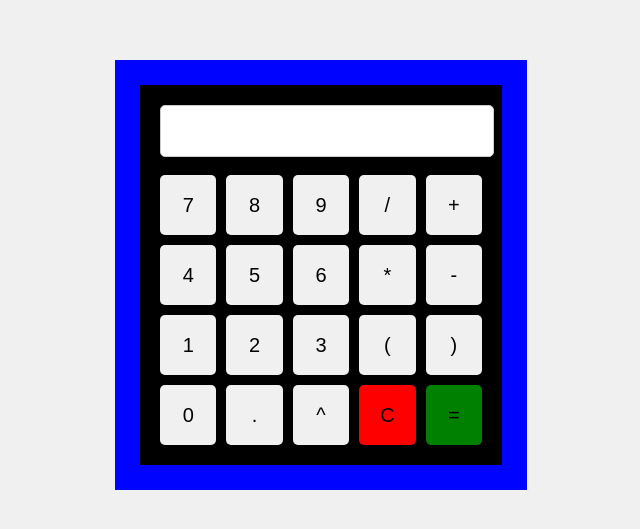
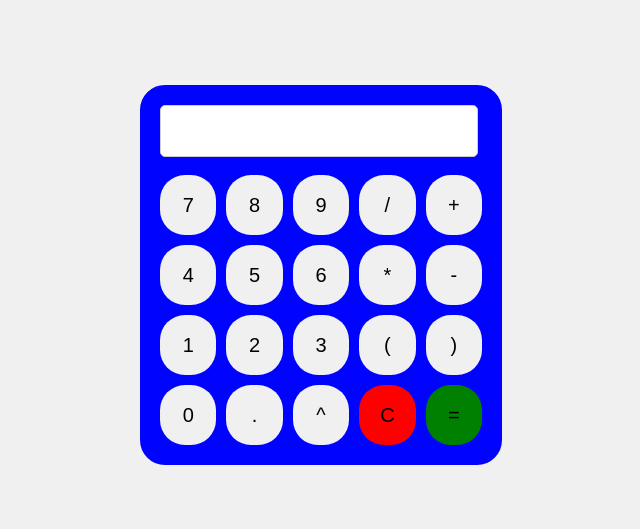
Before and after one commit to MatomeMabitsi/AICTE-OASIS, a plain HTML site: page Web Development/Level 2 - Task 1/calculator.html in a window 1280 px wide. Shown: the part 125-654 px from the top of the page, without its empty margins (319-959 px from the left). Drawn offline with Linux system fonts and the light colour scheme.

Commit message:
new look

```diff
--- a/Web Development/Level 2 - Task 1/calculator.html
+++ b/Web Development/Level 2 - Task 1/calculator.html
@@ -13,26 +13,26 @@
 
     <div class="buttons">
 
-      <button onclick="appendToDisplay('7')">7</button>
-      <button onclick="appendToDisplay('8')">8</button>
-      <button onclick="appendToDisplay('9')">9</button>
-      <button onclick="appendToDisplay('/')">/</button>
-      <button onclick="appendToDisplay('+')">+</button>
-      <button onclick="appendToDisplay('4')">4</button>
-      <button onclick="appendToDisplay('5')">5</button>
-      <button onclick="appendToDisplay('6')">6</button>
-      <button onclick="appendToDisplay('*')">*</button>
-      <button onclick="appendToDisplay('-')">-</button>
-      <button onclick="appendToDisplay('1')">1</button>
-      <button onclick="appendToDisplay('2')">2</button>
-      <button onclick="appendToDisplay('3')">3</button>
-      <button onclick="appendToDisplay('(')">(</button>
-      <button onclick="appendToDisplay(')')">)</button>
-      <button onclick="appendToDisplay('0')">0</button>
-      <button onclick="appendToDisplay('.')">.</button>
-      <button onclick="appendToDisplay('^')">^</button>
-      <button style="background-color: red;" onclick="clearDisplay()">C</button>
-      <button style="background-color: green;"onclick="calculate()">=</button>
+      <button onclick="addToDisp('7')">7</button>
+      <button onclick="addToDisp('8')">8</button>
+      <button onclick="addToDisp('9')">9</button>
+      <button onclick="addToDisp('/')">/</button>
+      <button onclick="addToDisp('+')">+</button>
+      <button onclick="addToDisp('4')">4</button>
+      <button onclick="addToDisp('5')">5</button>
+      <button onclick="addToDisp('6')">6</button>
+      <button onclick="addToDisp('*')">*</button>
+      <button onclick="addToDisp('-')">-</button>
+      <button onclick="addToDisp('1')">1</button>
+      <button onclick="addToDisp('2')">2</button>
+      <button onclick="addToDisp('3')">3</button>
+      <button onclick="addToDisp('(')">(</button>
+      <button onclick="addToDisp(')')">)</button>
+      <button onclick="addToDisp('0')">0</button>
+      <button onclick="addToDisp('.')">.</button>
+      <button onclick="addToDisp('^')">^</button>
+      <button style="background-color: red;" onclick="clearScreen()">C</button>
+      <button style="background-color: green;"onclick="calculateResult()">=</button>
     </div>
   </div>
   <script src="script.js"></script>
--- a/Web Development/Level 2 - Task 1/script.js
+++ b/Web Development/Level 2 - Task 1/script.js
@@ -1,14 +1,14 @@
 const display = document.getElementById('display');
 
-function appendToDisplay(value) {
+function addToDisp(value) {
   display.value += value;
 }
 
-function clearDisplay() {
+function clearScreen() {
   display.value = '';
 }
 
-function calculate() {
+function calculateResult() {
   try {
     display.value = eval(display.value);
   } catch (error) {
--- a/Web Development/Level 2 - Task 1/style.css
+++ b/Web Development/Level 2 - Task 1/style.css
@@ -8,15 +8,15 @@ body {
   }
 
   .calculator {
-    border: 25px solid #0004ff;
-    border-radius: 150zpx;
-    padding: 20px;
-    background-color: #000000;
+    border: 10px solid #0004ff;
+    border-radius: 25px;
+    padding: 10px;
+    background-color: #0004ff;
 
   }
 
   #display {
-    width: 100%;
+    width: 95%;
     height: 40px;
     font-size: 24px;
     text-align: right;
@@ -38,7 +38,7 @@ body {
     height: 60px;
     font-size: 20px;
     border: none;
-    border-radius: 5px;
+    border-radius: 25px;
     cursor: pointer;
     background-color: #f0f0f0;
   }
@@ -51,3 +51,6 @@ body {
     background-color: #ff6600;
     color: #fff;
   }
+
+
+/* CSS */
```
